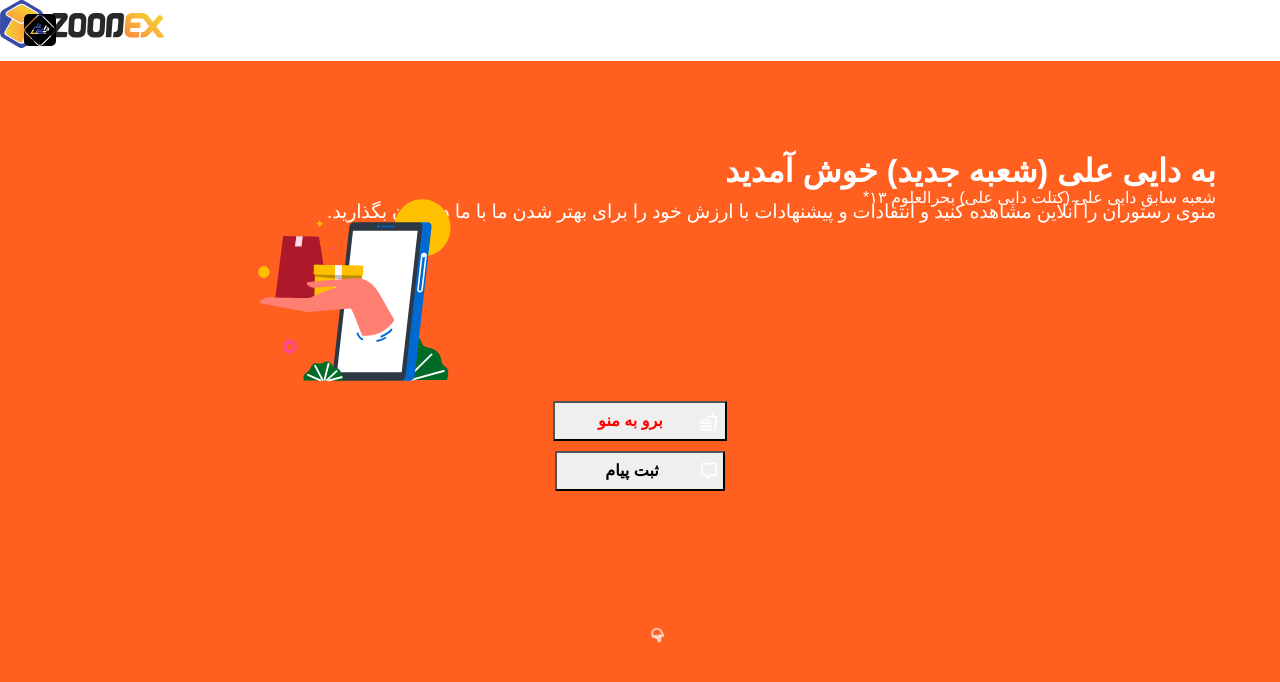
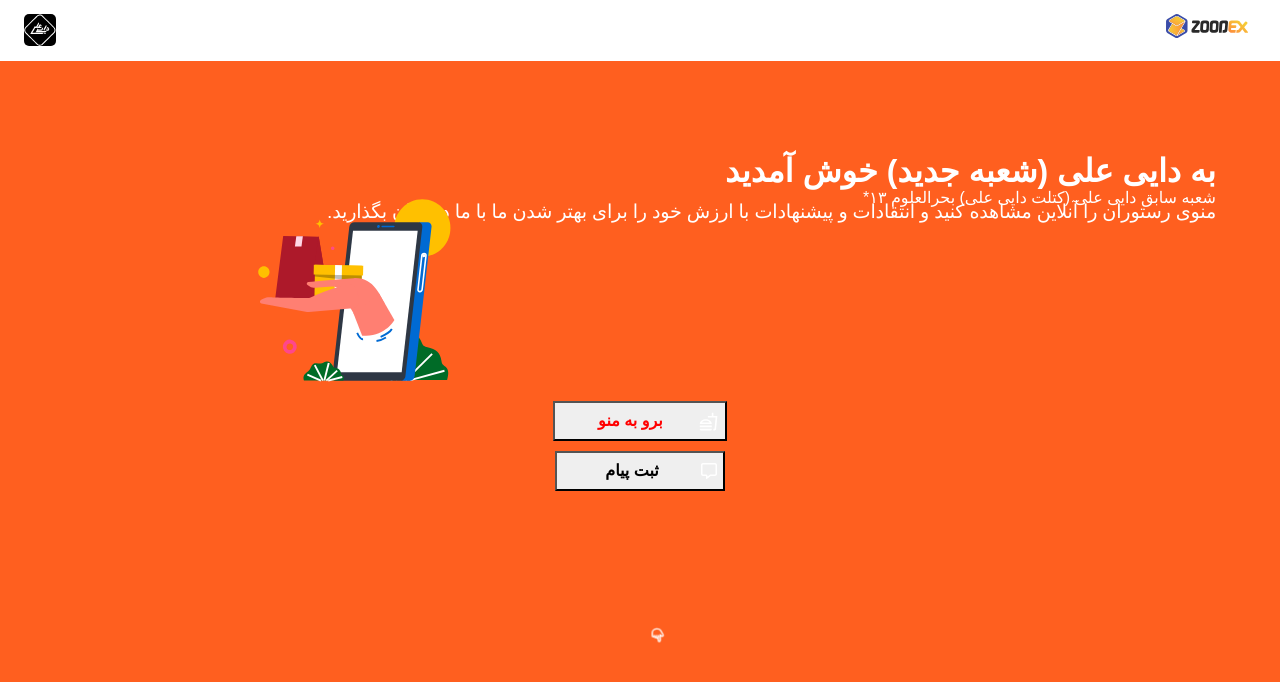
Before and after one commit to pedramjlo/Daei-Ali-ORG, a React (Create React App) app: page / in a window 1280 px wide. Shown: the top 682 px of the page. Built offline with nearby package versions, Linux system fonts and the light colour scheme; a web font is replaced by a local one.

Commit message:
styled zoodex

```diff
--- a/src/index.css
+++ b/src/index.css
@@ -9,8 +9,8 @@
 }
 
 body {
-    background-color: #FF5F1F;
-    margin: 0;
+  background-color: #FF5F1F;
+  margin: 0;
 }
 
 
@@ -43,10 +43,14 @@ button {
   left: 3vh;
 }
 
-.zoodex-header {
+.zoodex {
   position: absolute;
   top: 1.7vh;
   right: 4vh;
+}
+
+.zoodex img {
+  height: 1.5rem;
 }
 
 
```
